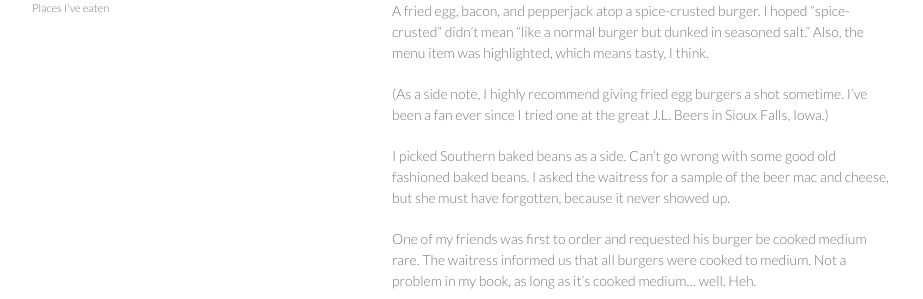
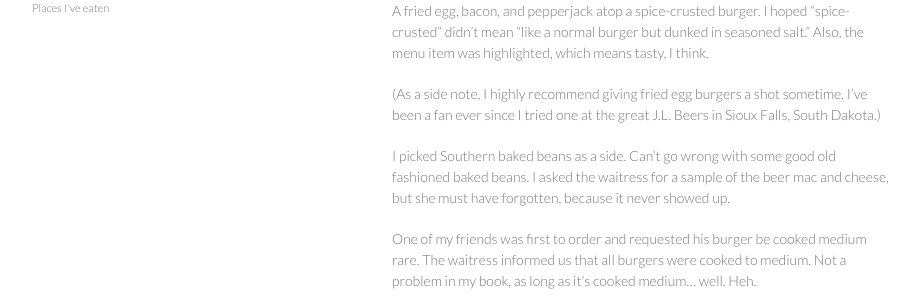
Before and after one commit to dguenther/derekeatsfood.com, a Jekyll site: the page built from _posts/2014-04-28-longwells.md, in a window 1280 px wide and 900 px high, scrolled down 1265 px. Shown: the part 175-474 px from the top of the window, without its empty margins (178-1101 px from the left). Built offline with Jekyll 4.4.1, drawn with Linux system fonts in a browser that asks for light colours.

Commit message:
Fixed JL Beers location to SD instead of Iowa

```diff
--- a/_posts/2014-04-28-longwells.md
+++ b/_posts/2014-04-28-longwells.md
@@ -24,7 +24,7 @@ Not bad at all, reminds me of my favorite Mirror Pond Pale Ale by Deschute's. A
 
 For the main course, I decided to stick with the burger streak since I'd been to [Honest Abe's]({% post_url 2014-04-26-honest-abes %}) for lunch. My burger of choice was the Duffified (say that 5 times fast). A fried egg, bacon, and pepperjack atop a spice-crusted burger. I hoped "spice-crusted" didn't mean "like a normal burger but dunked in seasoned salt." Also, the menu item was highlighted, which means tasty, I think.
 
-(As a side note, I highly recommend giving fried egg burgers a shot sometime. I've been a fan ever since I tried one at the great J.L. Beers in Sioux Falls, Iowa.)
+(As a side note, I highly recommend giving fried egg burgers a shot sometime. I've been a fan ever since I tried one at the great J.L. Beers in Sioux Falls, South Dakota.)
 
 I picked Southern baked beans as a side. Can't go wrong with some good old fashioned baked beans. I asked the waitress for a sample of the beer mac and cheese, but she must have forgotten, because it never showed up.
 
```
